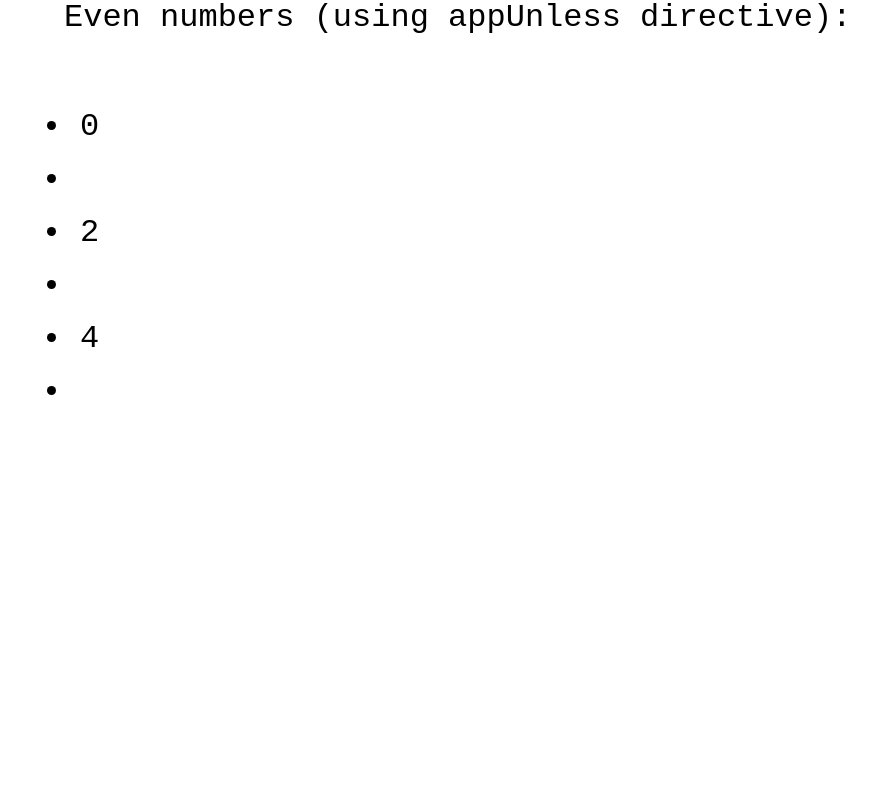
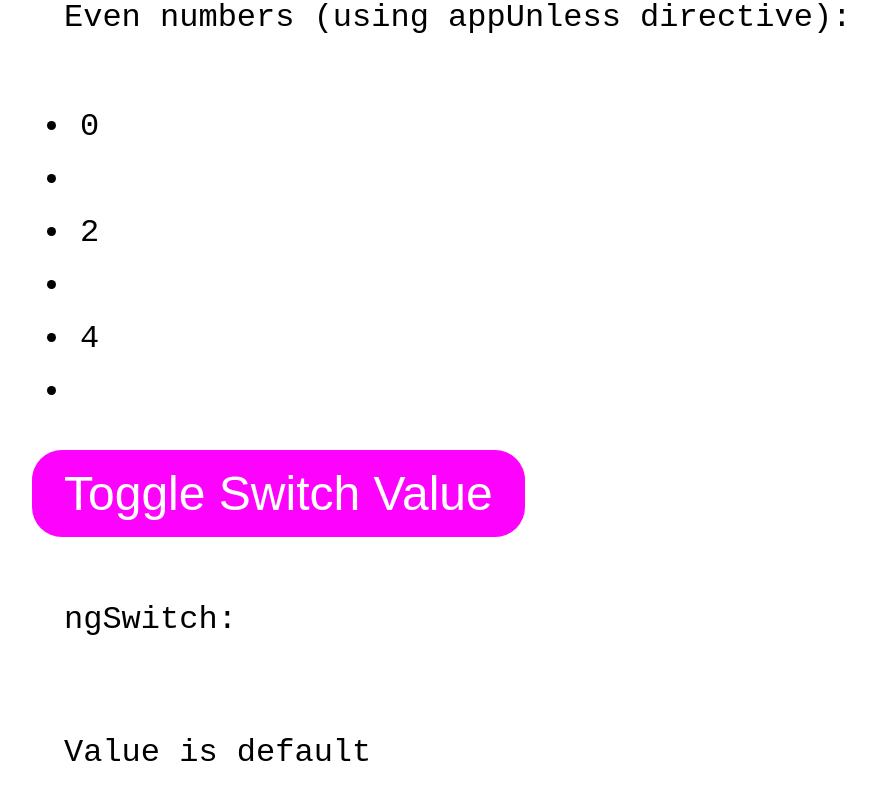
Before and after one commit to divineLush/ng-directives, an Angular app: page / in a window 1280 px wide. Shown: the part 1558-2358 px from the top of the page, without its empty margins (56-931 px from the left). Before the commit the page ends 2096 px from the top, so only its background shows below. Built offline with nearby package versions, Linux system fonts and the light colour scheme.

Commit message:
ngSwitch

```diff
--- a/src/app/app.component.css
+++ b/src/app/app.component.css
@@ -6,6 +6,8 @@ button {
   padding: 1rem;
   color: #fff;
   border: 0;
+  border-radius: 30px;
+  padding: 1rem 2rem;
   background: limegreen;
   cursor: pointer;
   font-size: 3rem;
--- a/src/app/app.component.html
+++ b/src/app/app.component.html
@@ -33,4 +33,10 @@
       </ng-template>
     </li>
   </ul>
+  <button (click)="switchValue = switchValue === 'default' ? 'not-default' : 'default'">Toggle Switch Value</button>
+  <p>ngSwitch:</p>
+  <div [ngSwitch]="switchValue">
+    <p *ngSwitchCase="'default'">Value is default</p>
+    <p *ngSwitchCase="'not-default'">Value is not default</p>
+  </div>
 </div>
--- a/src/app/app.component.ts
+++ b/src/app/app.component.ts
@@ -9,4 +9,5 @@ export class AppComponent {
   title = 'directives-start';
   numbers = [0, 1, 2, 3, 4, 5];
   onlyOdd = false;
+  switchValue = 'default';
 }
```
